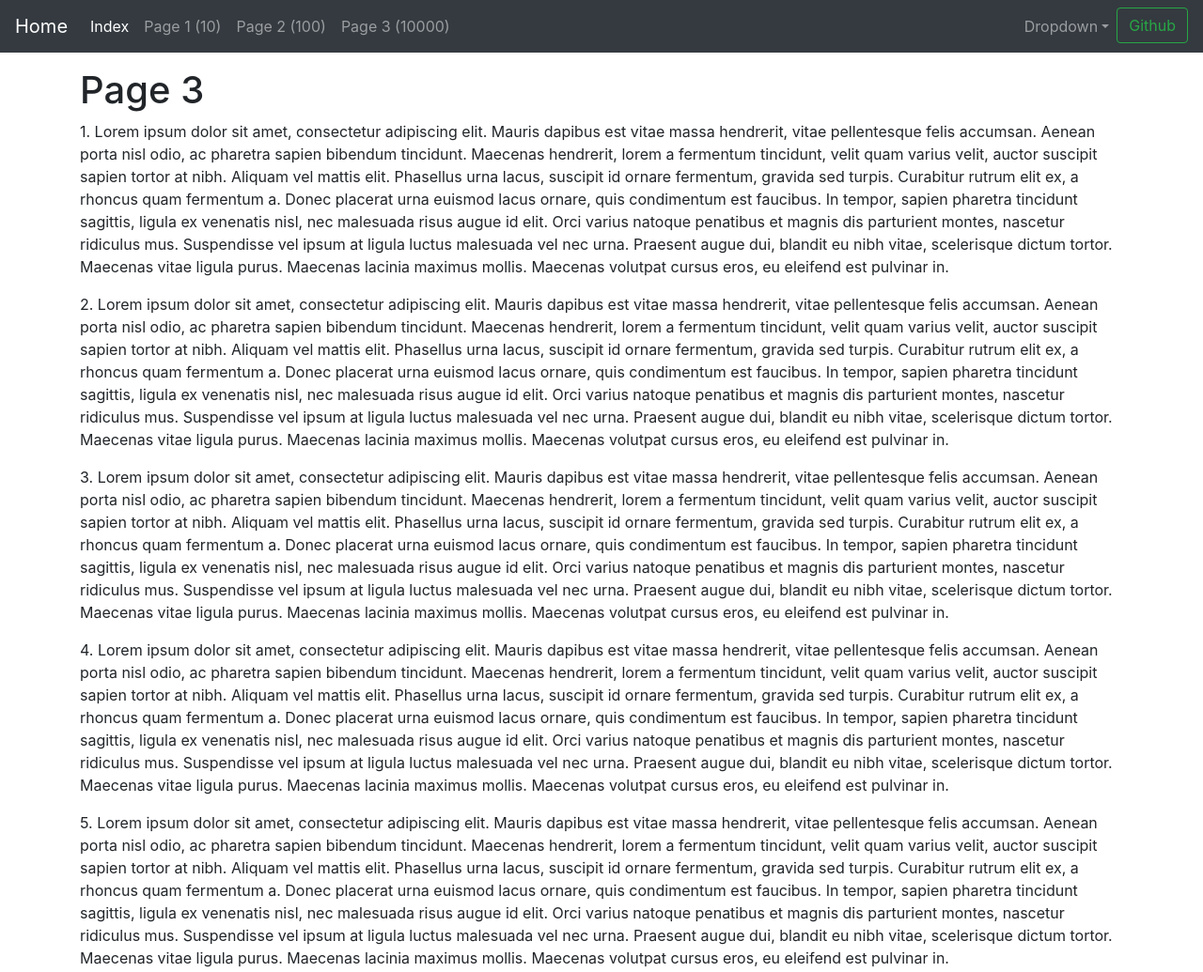
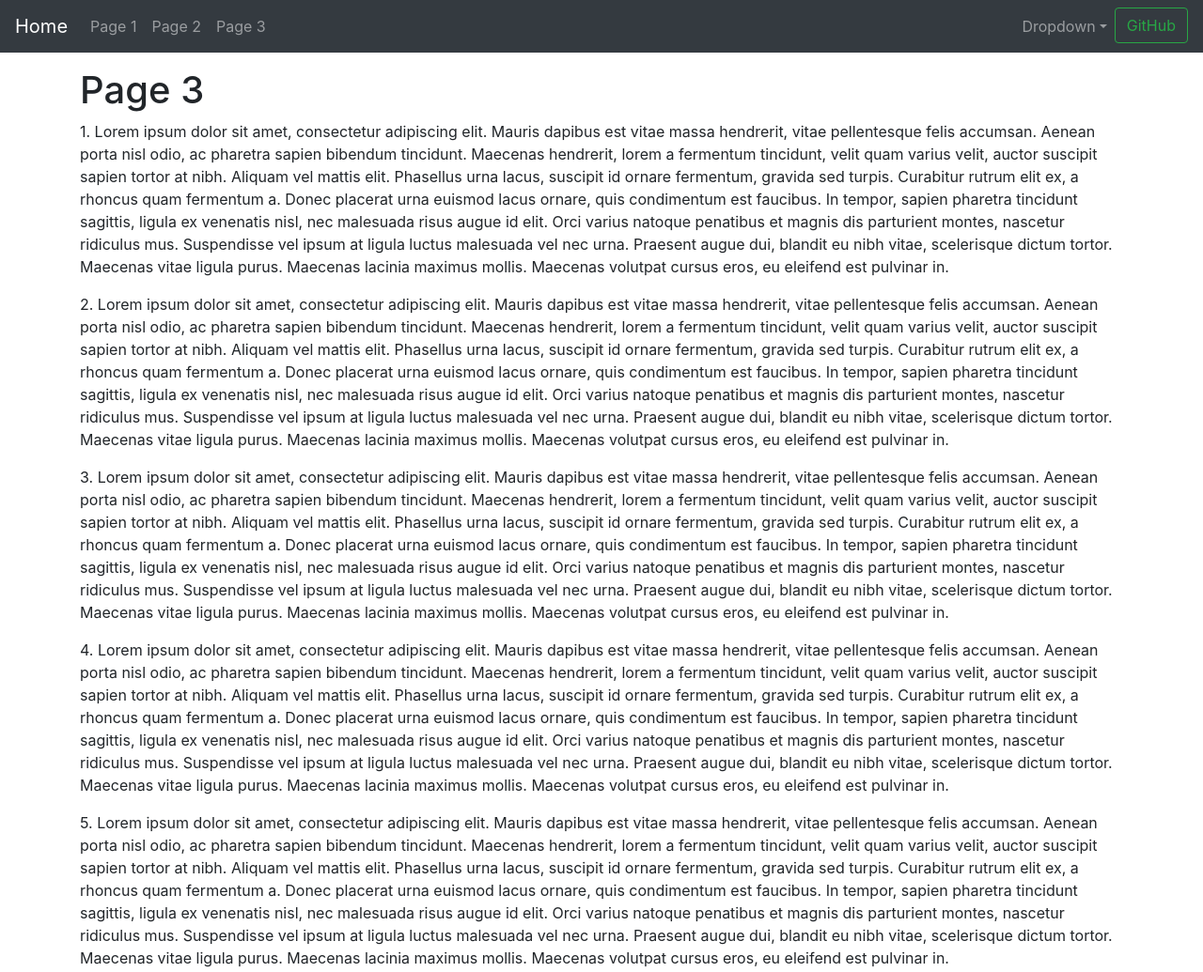
Before and after one commit to webservco/html5-app, a website: page src/pages/page3.html in a window 1280 px wide. Shown: the top 1035 px of the page at 94% size. Drawn offline with nearby package versions, Linux system fonts and the light colour scheme; some packages are replaced by stand-ins of ours; files that its build step writes are made by us from their sources; a script that the page names is missing.

Commit message:
update html

```diff
--- a/src/js/lib/historyNavigation.js
+++ b/src/js/lib/historyNavigation.js
@@ -27,7 +27,7 @@
         var $mainElement = $("main");
         var $baseHeight = $bodyElement.height() - $mainElement.height();
 
-        $("nav").delegate("a.app-nav", "click", function(e) {
+        $("body").delegate("a.app-nav", "click", function(e) {
             e.preventDefault();
             var url = $(this).attr("href");
             if (url != "#") {
--- a/src/templates/partials/navigation.html
+++ b/src/templates/partials/navigation.html
@@ -5,17 +5,14 @@
     </button>
         <div class="collapse navbar-collapse" id="navbarCollapse">
         <ul class="navbar-nav mr-auto">
-            <li class="nav-item active">
-                <a class="app-nav nav-link" href="index.html">Index</a>
+            <li class="nav-item">
+                <a class="app-nav nav-link" href="page1.html">Page 1</a>
             </li>
             <li class="nav-item">
-                <a class="app-nav nav-link" href="page1.html">Page 1 (10)</a>
+                <a class="app-nav nav-link" href="page2.html">Page 2</a>
             </li>
             <li class="nav-item">
-                <a class="app-nav nav-link" href="page2.html">Page 2 (100)</a>
-            </li>
-            <li class="nav-item">
-                <a class="app-nav nav-link" href="page3.html">Page 3 (10000)</a>
+                <a class="app-nav nav-link" href="page3.html">Page 3</a>
             </li>
         </ul>
         <ul class="navbar-nav">
@@ -23,12 +20,12 @@
                 <a class="nav-link dropdown-toggle" href="#" id="dropdown" data-toggle="dropdown" aria-haspopup="true" aria-expanded="false">Dropdown</a>
                 <div class="dropdown-menu" aria-labelledby="dropdown">
                     {% for i in range(1, 10) -%}
-                    <a class="app-nav dropdown-item" href="index.html">Item {{ i }}</a>
+                    <a class="app-nav dropdown-item" href="index.html">Item {{ i }} (index)</a>
                     {%- endfor %}
                 </div>
             </li>
             <li class="nav-item">
-                <a class="btn btn-outline-success my-2 my-sm-0" href="https://github.com/webservco/html5-app">Github</a>
+                <a class="btn btn-outline-success my-2 my-sm-0" href="https://github.com/webservco/html5-app">GitHub</a>
             </li>
         </ul>
     </div>
--- a/src/templates/partials/page.html
+++ b/src/templates/partials/page.html
@@ -1,7 +1,7 @@
 <h1>Page {{ pageNum }} </h1>
 
-{% for i in range(1, numItems) -%}
+{% for i in range(0, numItems) -%}
 <p>
-    {{ i }}. Lorem ipsum dolor sit amet, consectetur adipiscing elit. Mauris dapibus est vitae massa hendrerit, vitae pellentesque felis accumsan. Aenean porta nisl odio, ac pharetra sapien bibendum tincidunt. Maecenas hendrerit, lorem a fermentum tincidunt, velit quam varius velit, auctor suscipit sapien tortor at nibh. Aliquam vel mattis elit. Phasellus urna lacus, suscipit id ornare fermentum, gravida sed turpis. Curabitur rutrum elit ex, a rhoncus quam fermentum a. Donec placerat urna euismod lacus ornare, quis condimentum est faucibus. In tempor, sapien pharetra tincidunt sagittis, ligula ex venenatis nisl, nec malesuada risus augue id elit. Orci varius natoque penatibus et magnis dis parturient montes, nascetur ridiculus mus. Suspendisse vel ipsum at ligula luctus malesuada vel nec urna. Praesent augue dui, blandit eu nibh vitae, scelerisque dictum tortor. Maecenas vitae ligula purus. Maecenas lacinia maximus mollis. Maecenas volutpat cursus eros, eu eleifend est pulvinar in.
+    {{ i + 1 }}. Lorem ipsum dolor sit amet, consectetur adipiscing elit. Mauris dapibus est vitae massa hendrerit, vitae pellentesque felis accumsan. Aenean porta nisl odio, ac pharetra sapien bibendum tincidunt. Maecenas hendrerit, lorem a fermentum tincidunt, velit quam varius velit, auctor suscipit sapien tortor at nibh. Aliquam vel mattis elit. Phasellus urna lacus, suscipit id ornare fermentum, gravida sed turpis. Curabitur rutrum elit ex, a rhoncus quam fermentum a. Donec placerat urna euismod lacus ornare, quis condimentum est faucibus. In tempor, sapien pharetra tincidunt sagittis, ligula ex venenatis nisl, nec malesuada risus augue id elit. Orci varius natoque penatibus et magnis dis parturient montes, nascetur ridiculus mus. Suspendisse vel ipsum at ligula luctus malesuada vel nec urna. Praesent augue dui, blandit eu nibh vitae, scelerisque dictum tortor. Maecenas vitae ligula purus. Maecenas lacinia maximus mollis. Maecenas volutpat cursus eros, eu eleifend est pulvinar in.
 </p>
 {%- endfor %}
```
Also changed, not shown: src/pages/index.html (+15 -1 lines).
